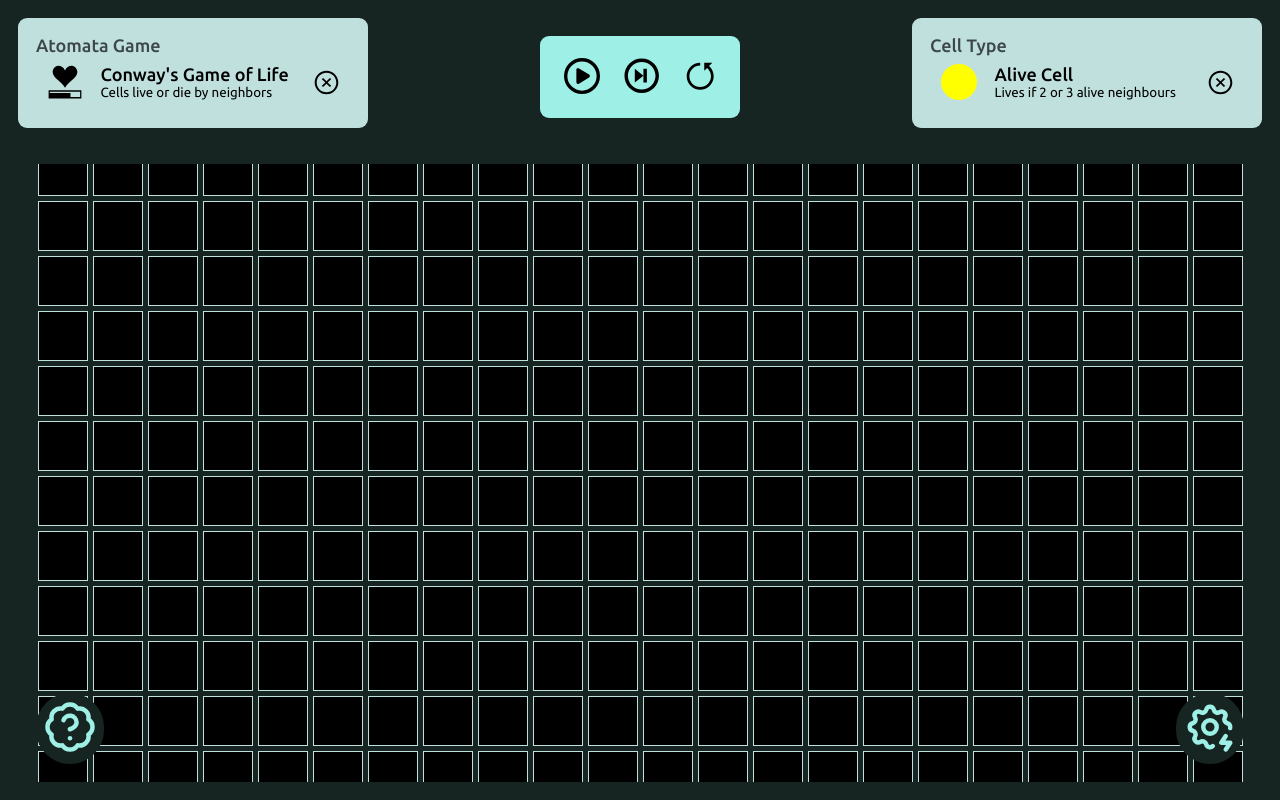
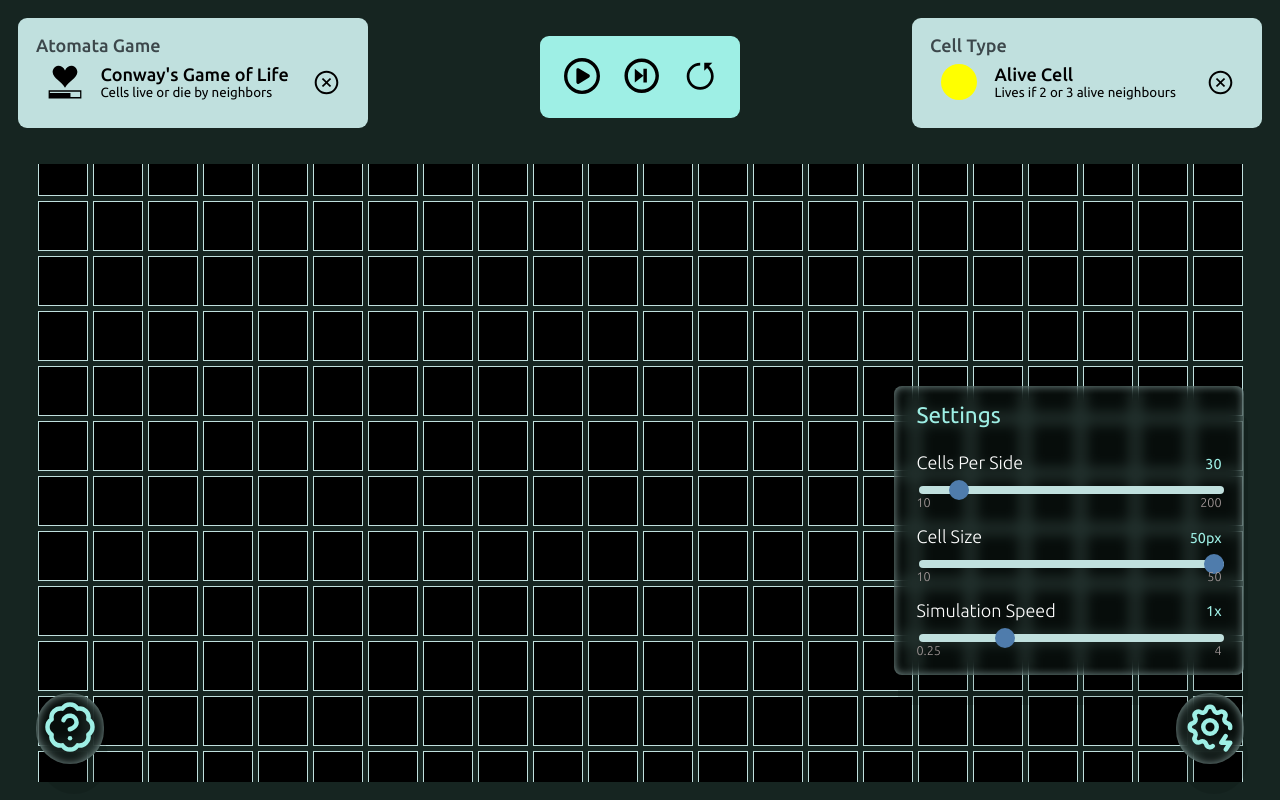
Before and after one commit to deepmind32/automata-world, a React (Vite) app: page / in a window 1280 px wide. Built offline with nearby package versions, Linux system fonts and the light colour scheme.

Commit message:
creates settings tab and make things dynamic

```diff
--- a/src/_components/grid/grid.jsx
+++ b/src/_components/grid/grid.jsx
@@ -11,6 +11,7 @@ const Grid = forwardRef(
 			default_cell,
 			current_create_cell,
 			size = 10,
+			cell_width = 5,
 			inactive_cells,
 			on_all_cell_inactive,
 			grid_active,
@@ -73,8 +74,9 @@ const Grid = forwardRef(
 				className={styles["grid"]}
 				ref={ref}
 				style={{
-					gridTemplateColumns: `repeat(${size}, 50px)`,
-					gridTemplateRows: `repeat(${size}, 50px)`,
+					gridTemplateColumns: `repeat(${size}, ${cell_width}px)`,
+					gridTemplateRows: `repeat(${size}, ${cell_width}px)`,
+					gap: cell_width / 10,
 				}}
 			>
 				{grid.map((values, i) => (
@@ -87,14 +89,16 @@ const Grid = forwardRef(
 									key={j}
 									className={styles["grid__cell"]}
 									onClick={handle_cell_clicked.bind(null, i, j)}
-									style={{ backgroundColor: cells[cell_name]?.color }}
+									style={{
+										width: cell_width,
+										height: cell_width,
+										backgroundColor: cells[cell_name]?.color,
+									}}
 								>
 									{Cell_icon ? (
-										<Cell_icon color="#9CA4A2" />
+										<Cell_icon color="#9CA4A2" size={`${cell_width / 50}rem`} />
 									) : (
-										<>
-											{i}, {j}
-										</>
+										<></>
 									)}
 								</button>
 							);
--- a/src/_components/grid/grid.module.css
+++ b/src/_components/grid/grid.module.css
@@ -4,7 +4,5 @@
 }
 
 .grid__cell {
-	width: 50px;
-	height: 50px;
 	border: 1px solid var(--color-mint-green);
 }
--- /dev/null
+++ b/src/_components/range/range.jsx
@@ -0,0 +1,44 @@
+import { useState } from "react";
+import styles from "./range.module.css";
+
+export default function Range({
+	label,
+	suffix,
+	min,
+	max,
+	default_value,
+	on_change,
+}) {
+	const [value, set_value] = useState(default_value);
+
+	const handle_range_change = (event) => {
+		set_value(event.target.value);
+		on_change(event.target.value);
+	};
+
+	return (
+		<div className={styles["slider__wrapper"]}>
+			<div className={styles["slider__label"]}>
+				<p>{label}</p>
+				<p>
+					{value}
+					{suffix}
+				</p>
+			</div>
+			<div className={styles["slider__input__wrapper"]}>
+				<input
+					type="range"
+					min={min}
+					max={max}
+					className={styles["slider"]}
+					defaultValue={default_value}
+					onChange={handle_range_change}
+				/>
+				<div className={styles["slider__info"]}>
+					<p>{min}</p>
+					<p>{max}</p>
+				</div>
+			</div>
+		</div>
+	);
+}
--- /dev/null
+++ b/src/_components/range/range.module.css
@@ -0,0 +1,60 @@
+.slider__wrapper {
+}
+.slider__label {
+	display: flex;
+	justify-content: space-between;
+	margin-bottom: 0.4rem;
+	align-items: flex-end;
+}
+.slider__label p:first-child {
+	font-size: 1rem;
+	font-weight: 300;
+	color: white;
+}
+.slider__label p:last-child {
+	font-size: 0.8rem;
+}
+
+.slider__info {
+	display: flex;
+	justify-content: space-between;
+}
+.slider__info p {
+	font-size: 0.7rem;
+	color: #a99e9e;
+	font-weight: 300;
+}
+
+.slider {
+	-webkit-appearance: none;
+	width: 100%;
+	height: 8px;
+	border-radius: 5px;
+	outline: none;
+	background-color: var(--color-mint-green);
+}
+
+/* Update value dynamically via inline style or JS if needed */
+.slider::-webkit-slider-thumb {
+	-webkit-appearance: none;
+	width: 20px;
+	height: 20px;
+	background: var(--color-steel-blue);
+	border-radius: 50%;
+	cursor: pointer;
+}
+
+.slider::-moz-range-thumb {
+	width: 20px;
+	height: 20px;
+	background: var(--color-steel-blue);
+	border: none;
+	border-radius: 50%;
+	cursor: pointer;
+}
+
+.slider::-moz-range-track {
+	height: 8px;
+	border-radius: 5px;
+	background: #ddd;
+}
--- /dev/null
+++ b/src/_components/settings/settings.jsx
@@ -0,0 +1,45 @@
+import { useState } from "react";
+import Range from "../range/range";
+import styles from "./settings.module.css";
+
+export default function Settings({ default_value, on_change_settings }) {
+	const [settings, set_settings] = useState(default_value);
+
+	const handle_on_input_change = (name, value) => {
+		set_settings((prev) => ({ ...prev, [name]: +value }));
+		on_change_settings({ ...settings, [name]: +value });
+	};
+
+	return (
+		<div className={styles["settings"]}>
+			<h3>Settings</h3>
+
+			<div className={styles["settings__input"]}>
+				<Range
+					min={10}
+					max={200}
+					default_value={default_value["cells"]}
+					label="Cells Per Side"
+					suffix=""
+					on_change={handle_on_input_change.bind(null, "cells")}
+				/>
+				<Range
+					min={10}
+					max={50}
+					default_value={default_value["cell_width"]}
+					label="Cell Size"
+					suffix="px"
+					on_change={handle_on_input_change.bind(null, "cell_width")}
+				/>
+				<Range
+					min={0.25}
+					max={4}
+					default_value={default_value["simulation_speed"]}
+					label="Simulation Speed"
+					suffix="x"
+					on_change={handle_on_input_change.bind(null, "simulation_speed")}
+				/>
+			</div>
+		</div>
+	);
+}
--- /dev/null
+++ b/src/_components/settings/settings.module.css
@@ -0,0 +1,20 @@
+.settings {
+	max-width: 95vw;
+	width: 350px;
+	padding: 1rem 1.25rem;
+	border-radius: 8px;
+
+	background: rgba(22, 37, 33, 0.35);
+	box-shadow: 4px 30px rgba(0, 0, 0, 0.1), inset 0 0 8px 0px #c0e0deab;
+	backdrop-filter: blur(6.8px);
+	-webkit-backdrop-filter: blur(6.8px);
+
+	color: var(--color-ice-blue);
+}
+
+.settings__input {
+	margin-top: 1.5rem;
+	display: flex;
+	flex-direction: column;
+	gap: 1rem;
+}
--- a/src/app.jsx
+++ b/src/app.jsx
@@ -15,10 +15,16 @@ import {
 } from "./_utils/automata_types";
 import get_next_generation_step from "./_utils/compute-next-generation";
 import toast, { Toaster } from "react-hot-toast";
+import Settings from "./_components/settings/settings";
 
 export default function App() {
 	const scroll_container_ref = useRef(null);
 	const grid_ref = useRef(null);
+	const [settings, set_settings] = useState({
+		cell_width: 50,
+		simulation_speed: 1,
+		cells: 30,
+	});
 
 	useEffect(() => {
 		const container = scroll_container_ref.current;
@@ -48,6 +54,8 @@ export default function App() {
 	const [generation_step, set_generation_step] = useState(0);
 	const [generation_timer_running, set_generation_timer_running] =
 		useState(false);
+
+	const [is_settings_visible, set_is_settings_visible] = useState(true);
 
 	const handle_create_cell_change = (cell_name) => {
 		set_current_create_cell(cell_name);
@@ -82,15 +90,19 @@ export default function App() {
 			});
 	};
 
+	const handle_settings_change = (new_settings) => {
+		set_settings(new_settings);
+	};
+
 	useEffect(() => {
 		const generation_step_intervals = setInterval(() => {
 			generation_timer_running && set_generation_step((prev) => prev + 1);
-		}, 250);
+		}, 250 / settings["simulation_speed"]);
 
 		return () => {
 			clearInterval(generation_step_intervals);
 		};
-	}, [generation_timer_running]);
+	}, [generation_timer_running, settings["simulation_speed"]]);
 
 	return (
 		<main className={styles["app"]}>
@@ -139,7 +151,8 @@ export default function App() {
 					compute_next_generation={get_next_generation_step(current_automata)}
 					ref={grid_ref}
 					time_step={generation_step}
-					size={30}
+					size={settings["cells"]}
+					cell_width={settings["cell_width"]}
 					cells={current_automata_info["cells"]}
 					default_cell={current_automata_info["default_cell"]}
 					current_create_cell={current_create_cell}
@@ -155,7 +168,16 @@ export default function App() {
 			</div>
 
 			<div className={styles["app__settings__wrapper"]}>
-				<button className={styles["app__fab"]}>
+				{is_settings_visible && (
+					<Settings
+						on_change_settings={handle_settings_change}
+						default_value={settings}
+					/>
+				)}
+				<button
+					className={styles["app__fab"]}
+					onClick={set_is_settings_visible.bind(null, !is_settings_visible)}
+				>
 					<TbSettingsBolt size="3rem" />
 				</button>
 			</div>
--- a/src/app.module.css
+++ b/src/app.module.css
@@ -46,16 +46,23 @@
 .app__settings__wrapper {
 	left: auto;
 	right: 2rem;
+	display: flex;
+	flex-direction: column;
+	align-items: flex-end;
+	gap: 1rem;
 }
 
 .app__fab {
-	background-color: var(--color-gun-metal);
 	outline: none;
-	border: none;
 	color: var(--color-ice-blue);
 	padding: 0.4rem;
 	border-radius: 100px;
 	transition: transform 0.25s ease-in;
+
+	background: rgba(22, 37, 33, 0.35);
+	box-shadow: 4px 30px rgba(0, 0, 0, 0.1), inset 0 0 8px 0px #c0e0deab;
+	backdrop-filter: blur(6.8px);
+	-webkit-backdrop-filter: blur(6.8px);
 }
 
 .app__fab:hover {
--- a/src/stylesheets/global.css
+++ b/src/stylesheets/global.css
@@ -43,3 +43,7 @@ body * {
 	scrollbar-width: thin;
 	scrollbar-color: var(--color-gun-metal) var(--color-outer-space); /* thumb track */
 }
+
+h3 {
+	font-size: 1.25rem;
+}
```
